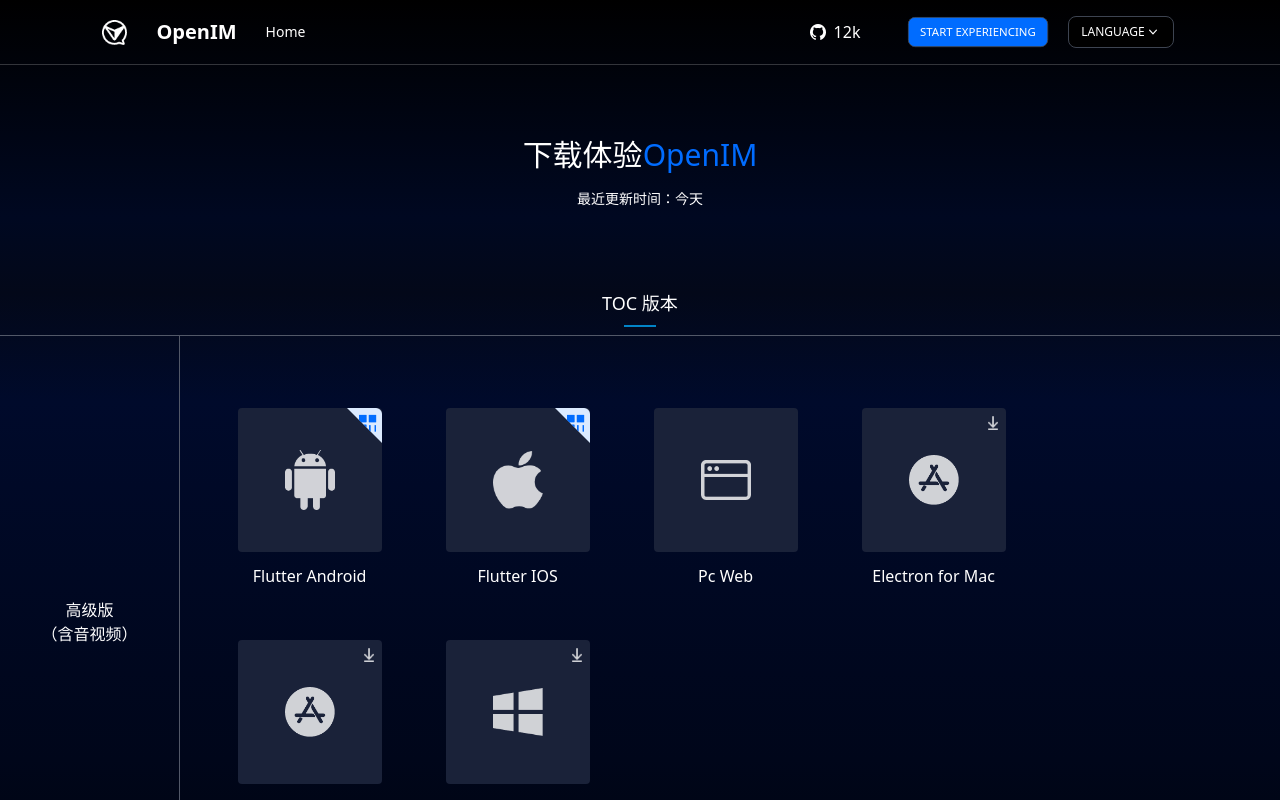
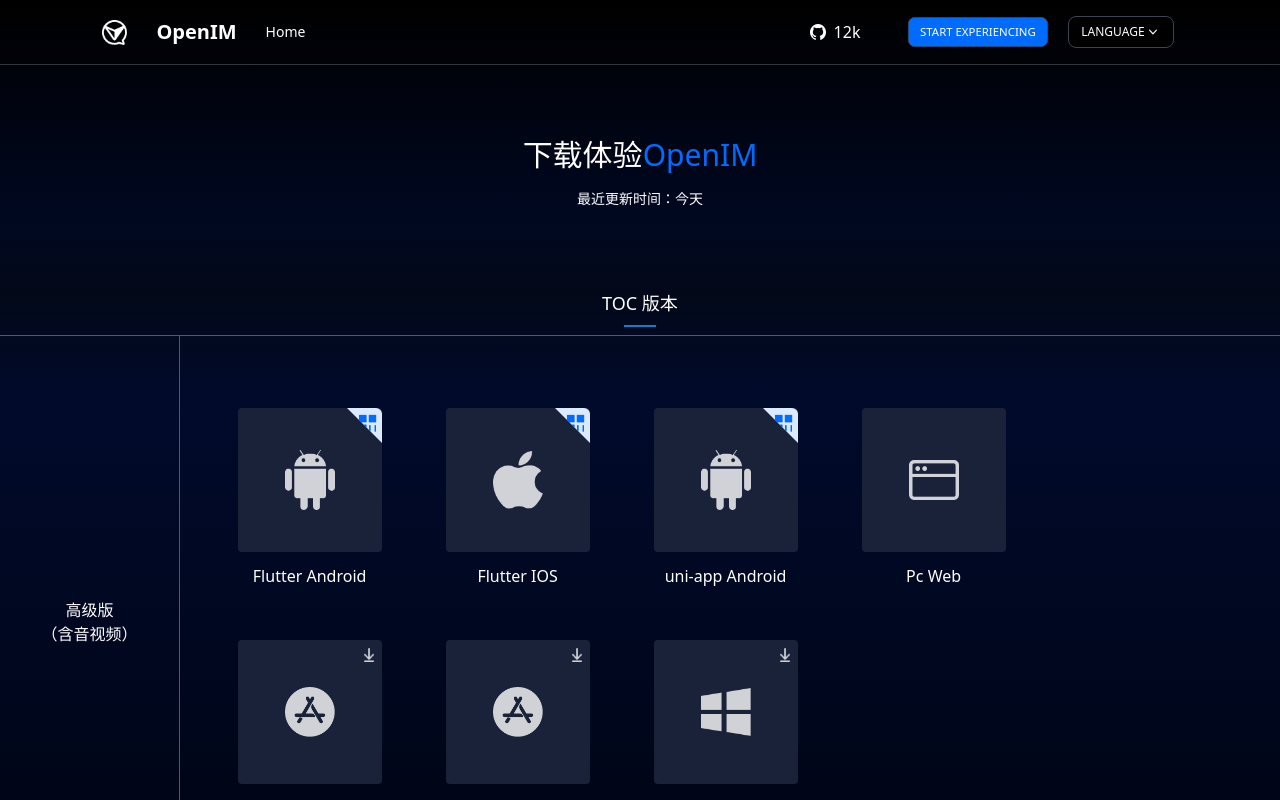
Before and after one commit to openimsdk/openim-official, a Next.js app: page /en/commercial in a window 1280 px wide. Shown: the top 800 px of the page. Built offline with nearby package versions, Linux system fonts and the light colour scheme.

Commit message:
fix: uni download

```diff
--- a/src/components/demopage/tocData.ts
+++ b/src/components/demopage/tocData.ts
@@ -135,15 +135,15 @@
   //   download: "https://testflight.apple.com/join/cGuG9pVg",
   //   type: "mobile",
   // },
-  // {
-  //   label: "uni-app Android",
-  //   icon: "/fonts/native_android.png",
-  //   top_right_icon: "/fonts/qrcode.png",
-  //   qrcode: "https://www.xcxwo.com/app/qrcode/IM-UCER",
-  //   hover: false,
-  //   download: "https://www.xcxwo.com/IM-UCER",
-  //   type: "mobile",
-  // },
+  {
+    label: "uni-app Android",
+    icon: "/fonts/native_android.png",
+    top_right_icon: "/fonts/qrcode.png",
+    qrcode: "https://www.xcxwo.com/app/qrcode/IM-UCER",
+    hover: false,
+    download: "https://www.xcxwo.com/IM-UCER",
+    type: "mobile",
+  },
   {
     label: "Pc Web",
     icon: "/fonts/pc_web_toc.png",
```
